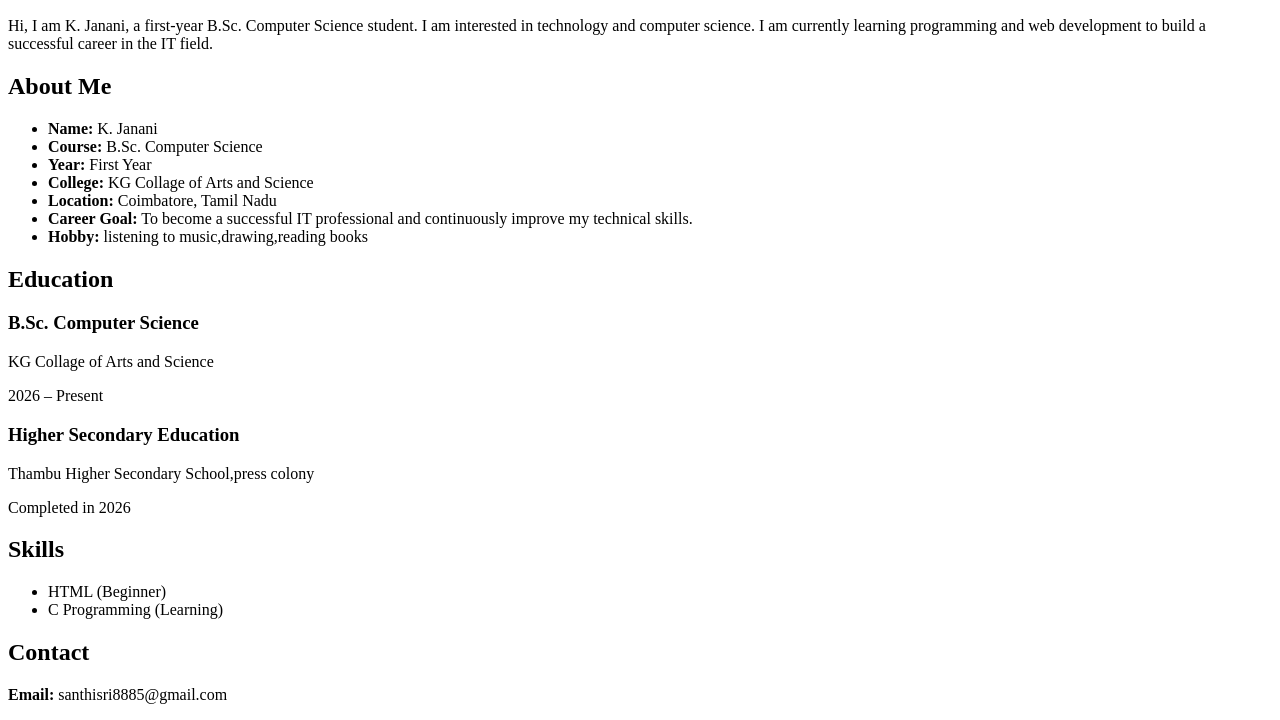
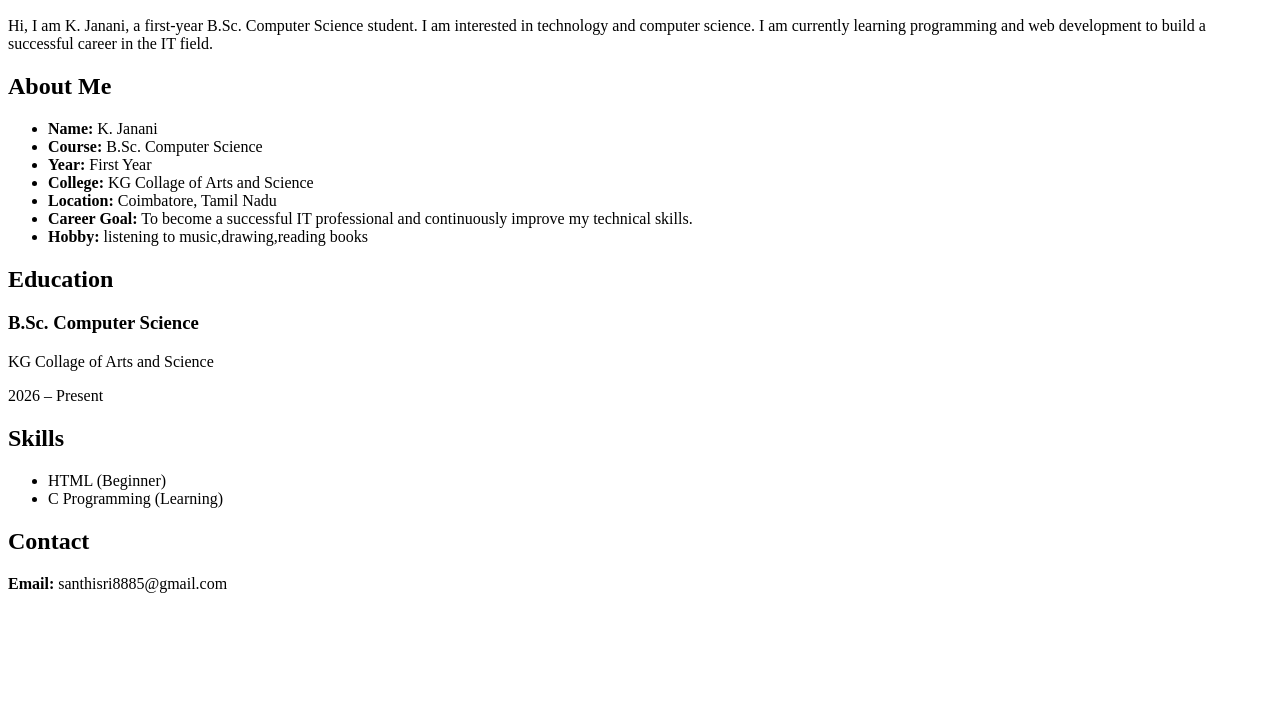
Before and after one commit to santhisri8885-pixel/My-portfolio, a plain HTML site: page index.html in a window 1280 px wide. Shown: the part 110-830 px from the top of the page. After the commit the page ends 800 px from the top, so only its background shows below. Drawn offline with Linux system fonts and the light colour scheme.

Commit message:
Update index.html

```diff
--- a/index.html
+++ b/index.html
@@ -35,10 +35,6 @@
     <p>KG Collage of Arts and Science</p>
     <p>2026 – Present</p>
 
-    <h3>Higher Secondary Education</h3>
-    <p>Thambu Higher Secondary School,press colony</p>
-    <p>Completed in 2026</p>
-
     <h2>Skills</h2>
     <ul>
         <li>HTML (Beginner)</li>
```
